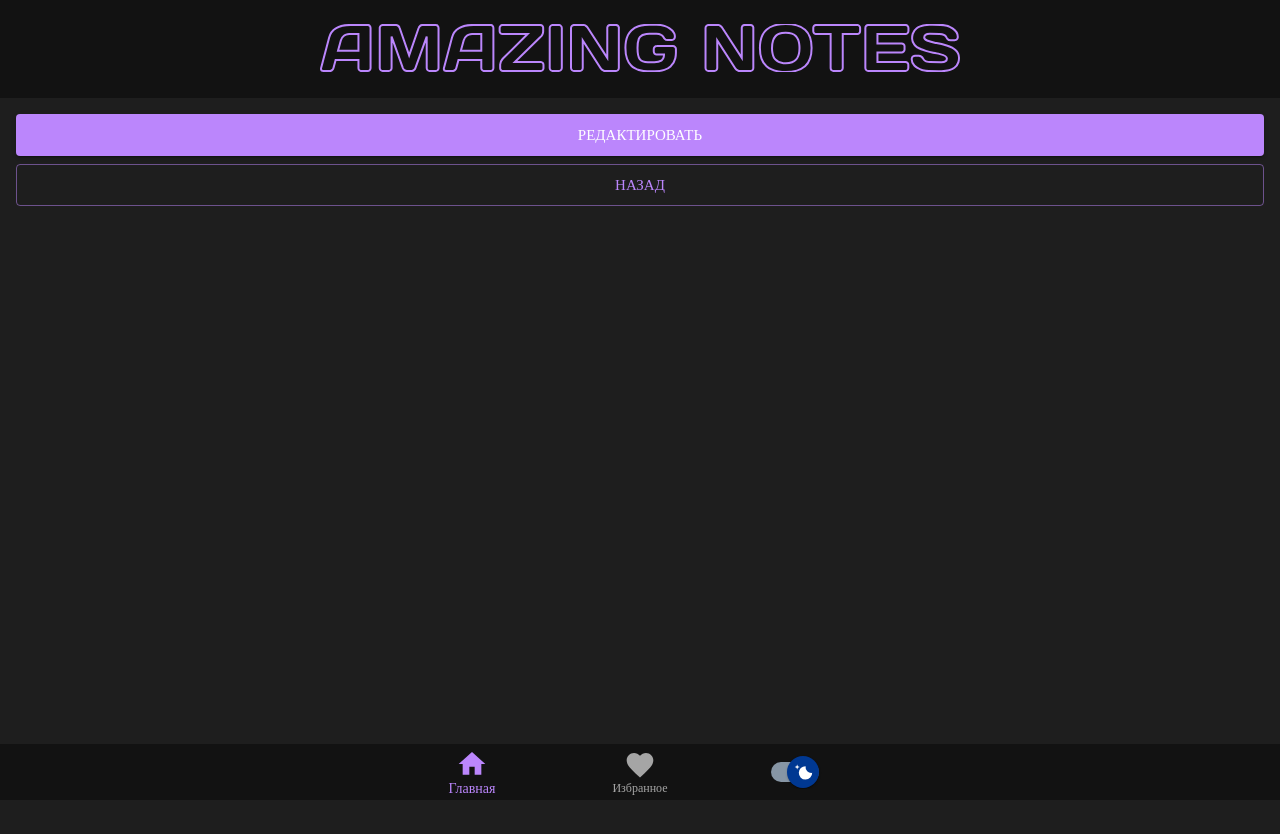
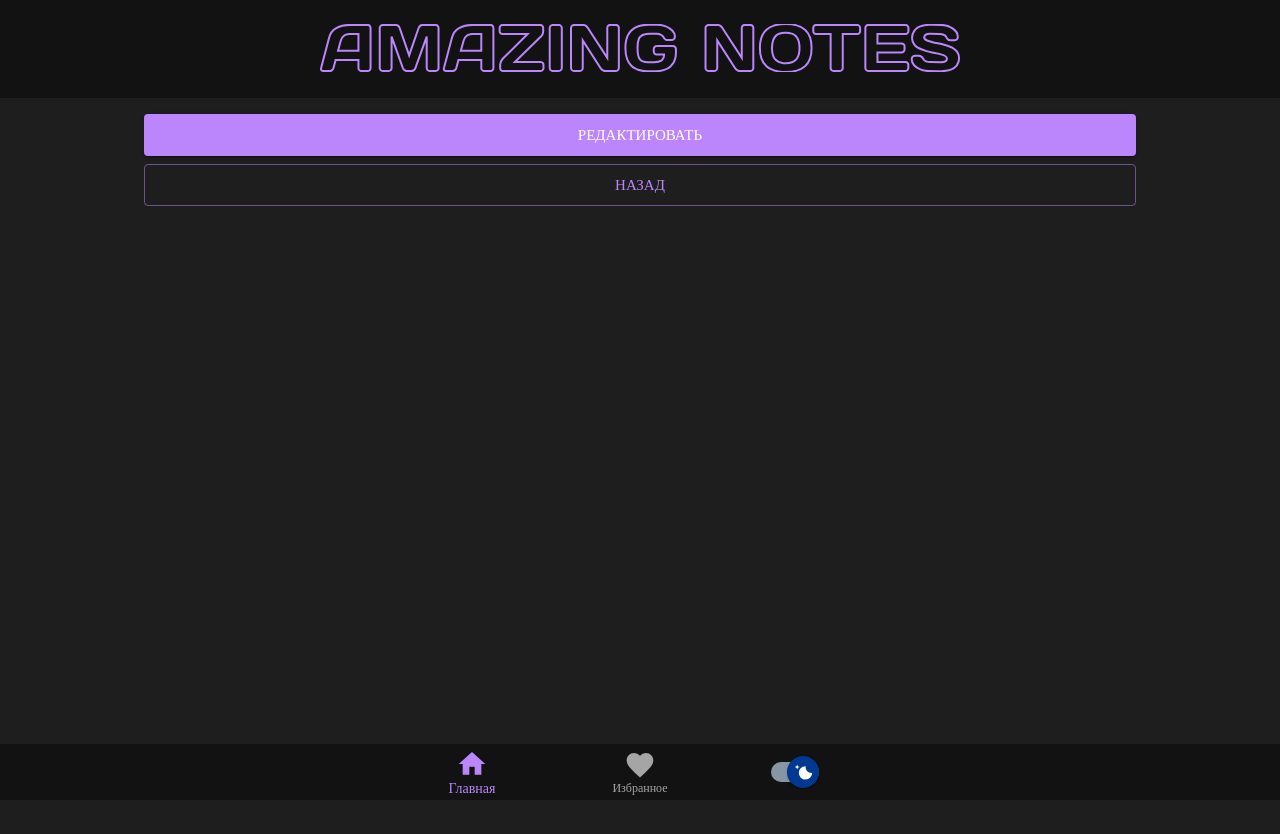
Before and after one commit to abbZe/amazing-todo-app, a React (Vite) app: page /task/1 in a window 1280 px wide. Shown: the top 834 px of the page. Built offline with nearby package versions, Linux system fonts and the light colour scheme; a web font is replaced by a local one.

Commit message:
fix issue with mui box component and error "union type is too complex to represent

```diff
--- a/src/containers/AddTaskForm/index.tsx
+++ b/src/containers/AddTaskForm/index.tsx
@@ -4,6 +4,7 @@ import { Button, FormControl, FormGroup, Modal, Paper, TextField, Tooltip, Typog
 import { useDispatch, useSelector } from 'react-redux'
 import { selectTasks } from '../../redux/tasks/selectors'
 import { v4 } from 'uuid'
+//@ts-ignore
 import CustomEditor from 'ckeditor5-custom-build'
 import {
   TTasksObj,
--- a/src/containers/Tasks/index.tsx
+++ b/src/containers/Tasks/index.tsx
@@ -15,11 +15,10 @@ import { selectTasks } from '../../redux/tasks/selectors.ts'
 import React, { useCallback } from 'react'
 import { DragDropContext, Droppable, OnDragEndResponder, DropResult } from 'react-beautiful-dnd'
 import { TasksList } from '../../components'
-import { Drawer, List } from '@mui/material'
+import { List } from '@mui/material'
 import { v4 } from 'uuid'
 import { useLocation } from 'react-router-dom'
 import { AddTaskForm } from '../index.ts'
-import { AnimatePresence, motion } from 'framer-motion'
 
 export const Tasks: React.FC = () => {
   const dispatch = useDispatch()
@@ -41,7 +40,11 @@ export const Tasks: React.FC = () => {
   const submitAddTagHandler = useCallback((event: React.FormEvent<HTMLFormElement>, taskId: string) => {
     event.preventDefault()
 
-    const { value } = event.target[0] as HTMLInputElement
+    const target = event.target as typeof event.target & {
+      0: HTMLInputElement
+    }
+    const { value } = target[0]
+
     const inputAddTagValue: string = value.trim().toLowerCase()
 
     const tagObj = {
@@ -98,8 +101,6 @@ export const Tasks: React.FC = () => {
           {provided => (
             <List sx={{ p: 0 }} id="tasksUl" className="tasksUl" {...provided.droppableProps} ref={provided.innerRef}>
 
-              <AnimatePresence>
-                <motion.div initial={{ y: '-1000px' }} animate={{ y: '0' }} exit={{ y: '-1000px' }} >
               <TasksList
                 tasks={whichTasksWillDisplay()}
                 removeTaskHandler={removeTaskHandler}
@@ -110,8 +111,6 @@ export const Tasks: React.FC = () => {
                 clickPlaceholderHandler={clickPlaceholderHandler}
                 themeMode={themeMode}
               />
-                </motion.div>
-              </AnimatePresence>
 
               {provided.placeholder}
             </List>
--- a/src/pages/TaskPage.tsx
+++ b/src/pages/TaskPage.tsx
@@ -5,6 +5,7 @@ import { TaskValue } from '../components'
 import { CKEditor } from '@ckeditor/ckeditor5-react'
 import { editTask, setEditorValueSimiliarToTaskBody, updateInputTaskBodyValue } from '../redux/tasks'
 import { useDispatch } from 'react-redux'
+//@ts-ignore
 import CustomEditor from 'ckeditor5-custom-build'
 import { useState } from 'react'
 import { Box, Button, FormControl, FormGroup, Link, Stack, Typography } from '@mui/material'
@@ -35,7 +36,8 @@ export const TaskPage: React.FC = () => {
 
   if (id) {
     return (
-      <Box sx={{ p: '1rem', height: '100vh' }}>
+      <Box component="div" sx={{ display: 'flex', justifyContent: 'center', alignItems: 'center' }}>
+        <Stack sx={{ padding: '1rem', height: '100vh', width: { xs: '100vw', md: '80vw', xl: '50vw' } }}>
           <Stack spacing={1}>
             <TaskValue id={id} tasks={tasks} themeMode={themeMode} />
             <Button variant="contained" size='large' color={isHide ? 'primary' : 'secondary'} onClick={() => setIsHide(!isHide)}>
@@ -69,6 +71,7 @@ export const TaskPage: React.FC = () => {
               </FormGroup>
             )}
           </Stack>
+        </Stack>
       </Box>
     )
   } else {
```
Lines whose indentation alone changed are shown as unchanged.
